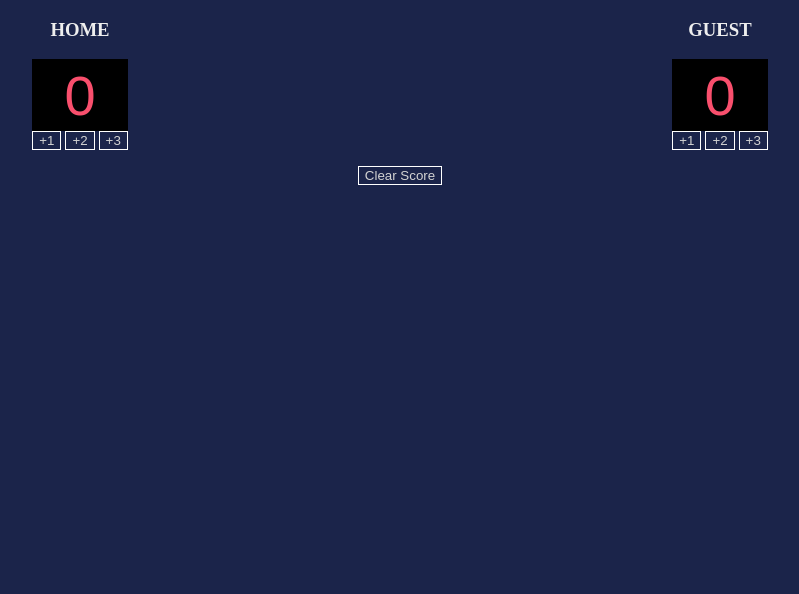
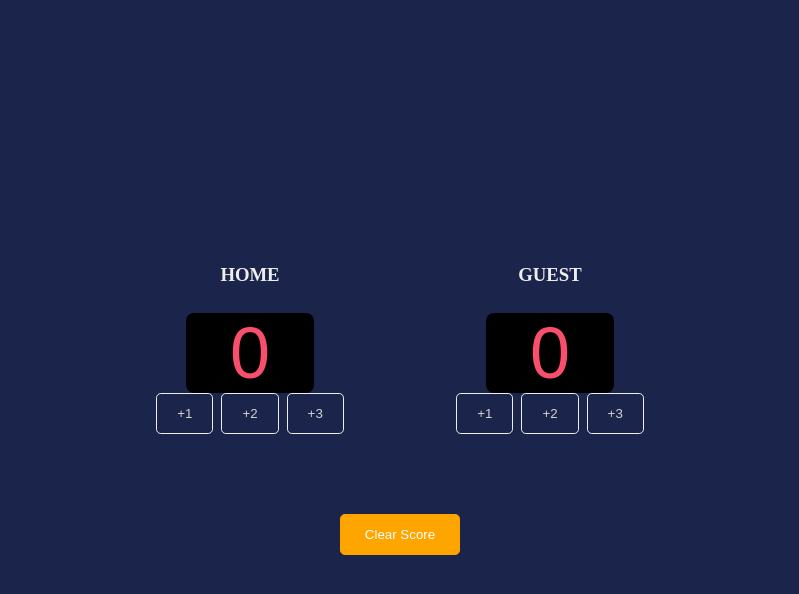
Before and after one commit to patrick2678/Basket-Ball-Score-Screen, a plain HTML site: page index.html in a window 1280 px wide. Shown: the whole page, without its empty margins (240-1039 px from the left). Drawn offline with Linux system fonts and the light colour scheme; a web font is replaced by a local one.

Commit message:
Update index.css

```diff
--- a/index.css
+++ b/index.css
@@ -1,49 +1,92 @@
-@import url('https://fonts.cdnfonts.com/css/cursed-timer-ulil');
+@import url("https://fonts.cdnfonts.com/css/cursed-timer-ulil");
+
 body {
   margin: 0;
-    background-color: #1B244A;
+  background-color: #1b244a;
+  display: flex;
+  flex-direction: column;
+  align-items: center;
+  min-height: 100vh;
+  justify-content: center;
+  padding: 2rem;
+  box-sizing: border-box;
 }
 
 .container {
   display: flex;
   justify-content: space-around;
+  margin-bottom: 3rem;
+  width: 80%;
+  max-width: 600px;
 }
-.Team{
-    color:#EEEEEE;
-}
-.Home{
-    display:flex;
-    flex-direction: column;
-    align-items: center;
-    justify-content: center;
-}
-.Guest{
-    display:flex;
+
+.Team {
+  color: #eeeeee;
+  display: flex;
   flex-direction: column;
   align-items: center;
 }
-.box-container{
+
+.box-container {
   display: flex;
   align-items: center;
   justify-content: center;
-    font-family: 'Cursed Timer ULiL', sans-serif;
-    color: #F94F6D;
-    font-size: 3.5rem;
-    width: 6rem;
-    height: 4.5rem;
+  font-family: "Cursed Timer ULiL", sans-serif;
+  color: #f94f6d;
+  font-size: 4.5rem;
+  width: 8rem;
+  height: 5rem;
   background-color: black;
+  border-radius: 0.5rem;
+  margin-top: 0.5rem;
 }
-.score{
-    margin-top: 0 auto;
+
+.score {
+  margin: 0;
 }
-.button-container{
+
+.button-container {
   display: flex;
-    margin-top: 1rem;
-    justify-content: space-evenly;
+  justify-content: space-around; /* Change to space-around */
+  gap: 0.75rem;
+  margin-top: 2rem;
+  width: 80%;
+  max-width: 600px;
 }
-.btn{
-    background-color: #1B244A;
-    border: 0.1rem solid white;
-   font-family: 'Cursed Timer ULiL', sans-serif;
-   color: lightgray ;
+
+.home-buttons {
+  display: flex;
+  gap: 0.5rem;
 }
+
+.guest-buttons {
+  display: flex;
+  gap: 0.5rem;
+}
+
+.btn {
+  background-color: #1b244a;
+  border: 0.1rem solid #eeeeee;
+  font-family: "Cursed Timer ULiL", sans-serif;
+  color: lightgray;
+  padding: 0.75rem 1.25rem;
+  border-radius: 0.3rem;
+  cursor: pointer;
+  transition: background-color 0.3s ease;
+  text-align: center;
+}
+
+.btn:hover {
+  background-color: #34495e;
+}
+
+.clear-btn {
+  background-color: #ffa500;
+  color: white;
+  border-color: #ffa500;
+  padding: 0.75rem 1.5rem; /* Adjust padding for the 'Clear Score' button */
+}
+
+.clear-btn:hover {
+  background-color: #ffb74d;
+}
```
Lines whose indentation alone changed are shown as unchanged.
